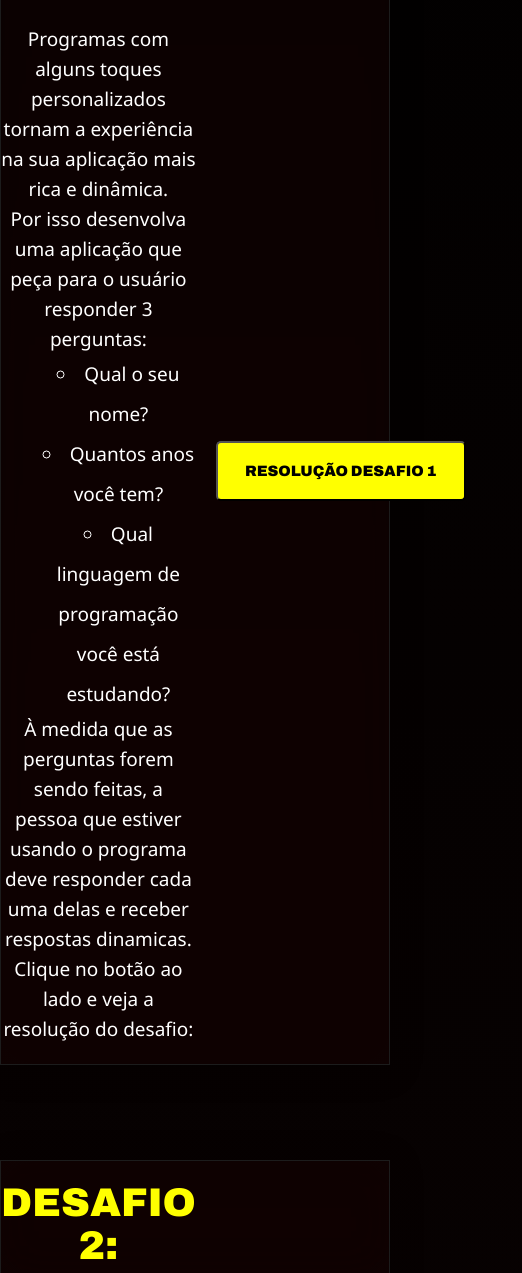
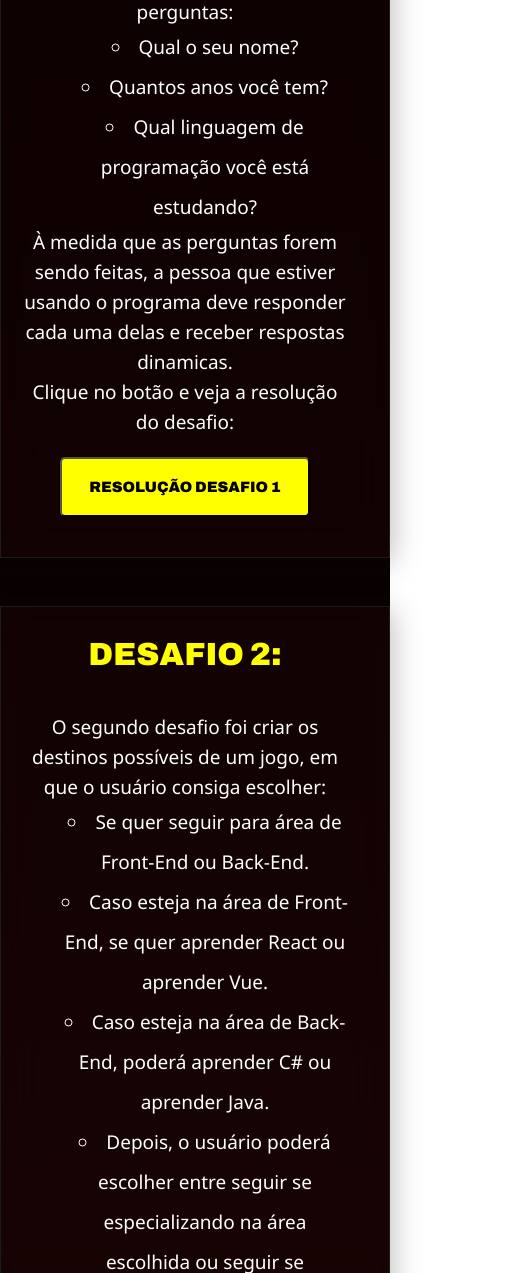
Before and after one commit to gisellesouzaa/-7DaysOfCode.V2, a plain HTML site: page index.html in a window 390 px wide. Shown: the part 727-2000 px from the top of the page, 522 px wide, since content can reach past the window. Drawn offline with Linux system fonts and the light colour scheme.

Commit message:
responsividade; correção NAV; background color

```diff
--- a/index.html
+++ b/index.html
@@ -5,6 +5,7 @@
   <meta charset="UTF-8" />
   <meta http-equiv="X-UA-Compatible" content="IE=edge" />
   <meta name="viewport" content="width=device-width, initial-scale=1.0" />
+  <meta name="author" content="Giselle Souza">
   <link rel="shortcut icon" href="./icon7daysofcode.jpg" type="image/x-icon">
   <title>7 Days Of Code</title>
   <link rel="stylesheet" href="./styles.css" />
@@ -45,7 +46,7 @@
 
         <p>À medida que as perguntas forem sendo feitas, a pessoa que estiver usando o programa deve responder cada uma
           delas e receber respostas dinamicas.</p>
-        <p>Clique no botão ao lado e veja a resolução do desafio: </p>
+        <p>Clique no botão e veja a resolução do desafio: </p>
       </div>
       <div class="section-result">
         <input id="desafio1" class="botton" type="button" value="Resolução desafio 1">
@@ -69,7 +70,7 @@
 
         <p>O importante é que a pessoa que estiver jogando possa sempre escolher qual decisão tomar para conseguir
           aprender e se desenvolver na área de programação.</p>
-        <p>Clique no botão ao lado e veja a resolução do desafio: </p>
+        <p>Clique no botão e veja a resolução do desafio: </p>
       </div>
 
       <div class="section-result">
@@ -85,7 +86,7 @@
         <p>O desafio foi relembrar a infância e fazer exatamente isso. Mas agora, o jogo vai ser contra o próprio
           computador!</p>
 
-        <p>Clique no botão ao lado e entre no jogo!</p>
+        <p>Clique no botão e entre no jogo!</p>
       </div>
 
       <div class="section-result">
@@ -121,7 +122,7 @@
         <p>Neste último desafio, a proposta foi: crie a sua própria calculadora, </p>
         <p>Clique no botão e veja o programa funcionando conforme foi proposto pela Rafa Ballerine:</p>
         <input id="desafio5" class="botton" type="button" value="Resolução desafio 5">
-        <p>Como complemento ao desafio, também fiz a calculadora completa que pode ser testada ao lado:</p>
+        <p>Como complemento ao desafio, também fiz a calculadora completa que pode ser testada a seguir:</p>
       </div>
 
       <div class="section-result" >
--- a/styles.css
+++ b/styles.css
@@ -11,13 +11,13 @@ body {
   background: linear-gradient(
     180deg,
     #000000 0%,
-    #130404 80%,
-    rgba(19, 1, 1, 0.75) 100%);
+    #130404 40%,
+    rgb(35, 4, 4) 100%);
 }
 
 h2 {
   font-family: "Archivo", sans-serif;
-  font-size: 40px;
+  font-size: 3.33rem;
   color: #FFFF00;
   text-transform: uppercase;
   margin-bottom: 40px;
@@ -84,7 +84,6 @@ nav ul li {
   text-decoration: none;
   border: #1C1C1C 1px solid;
   background-color: transparent;
-  padding: 5px 10px;
   font-size: 20px;
   text-transform: uppercase;
   transition: 1s;
@@ -97,9 +96,11 @@ nav ul li:hover {
 a {
   text-decoration: none;
   color: #F0E68C;
+  padding: 5px 10px;
+
 }
 
-li a:hover {
+li:hover  a {
   color: #000;
 }
 
@@ -265,7 +266,7 @@ footer {
 }
 
 footer p {
-  max-width: 700px;
+  max-width: 600px;
   margin-bottom: 24px;
 }
 
@@ -293,3 +294,40 @@ footer::after {
   right: 30px;
   transform: rotateZ(10deg);
 }
+
+@media (max-width: 1000px) {
+  footer::before,
+footer::after {
+  display: none;
+}
+}
+
+@media (max-width: 855px) {
+
+  .header-content {
+    padding: 10px;
+  }
+
+  section {
+    display: flex;
+    flex-direction: column;
+    margin-bottom: 4rem;
+
+  }
+
+  .section-texts {
+    width: 90%;
+  }
+
+}
+
+@media (max-width: 412px) {
+
+  section {
+    margin-bottom: 3rem;
+  }
+
+  h2 {
+    font-size: 2rem;
+  }
+}
```
